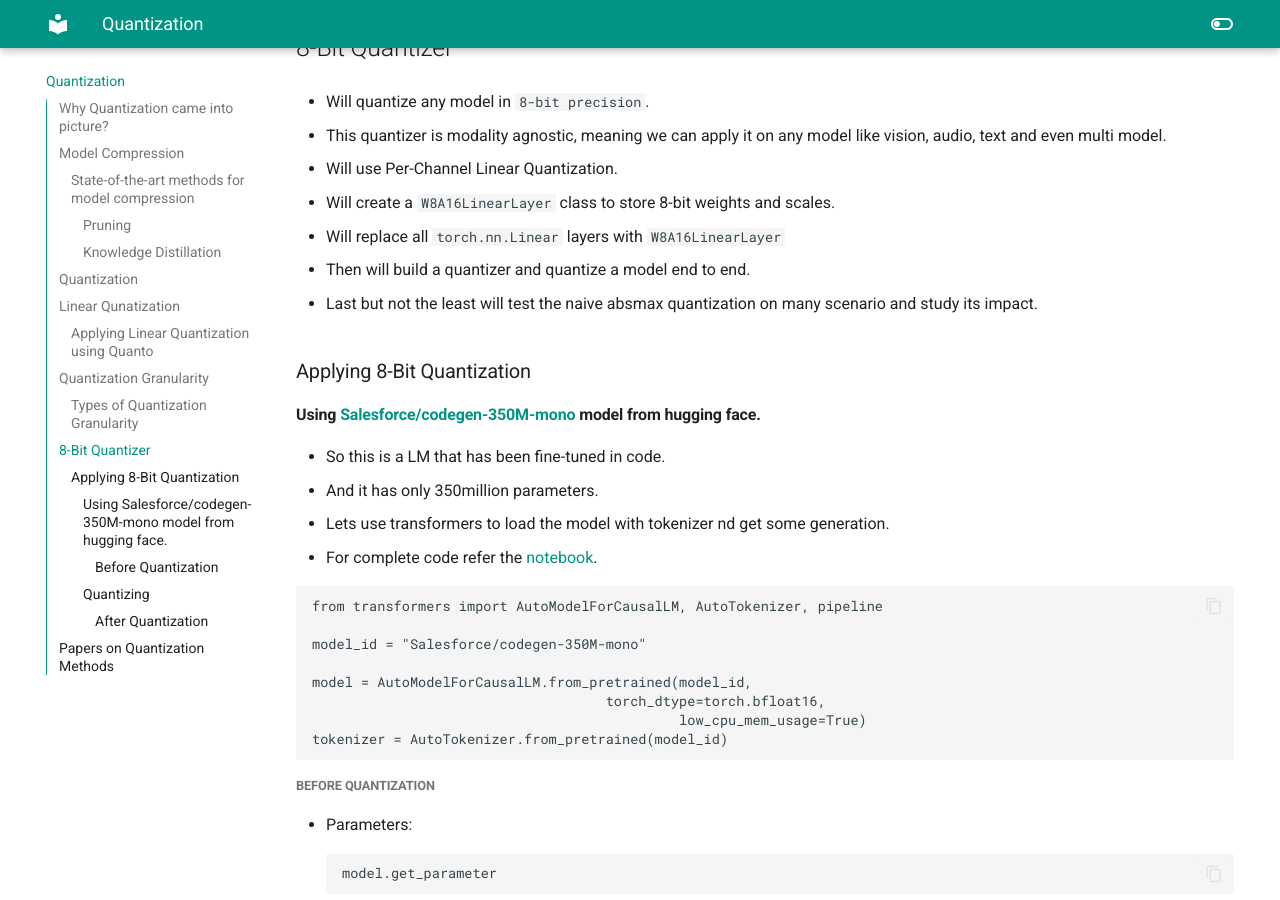
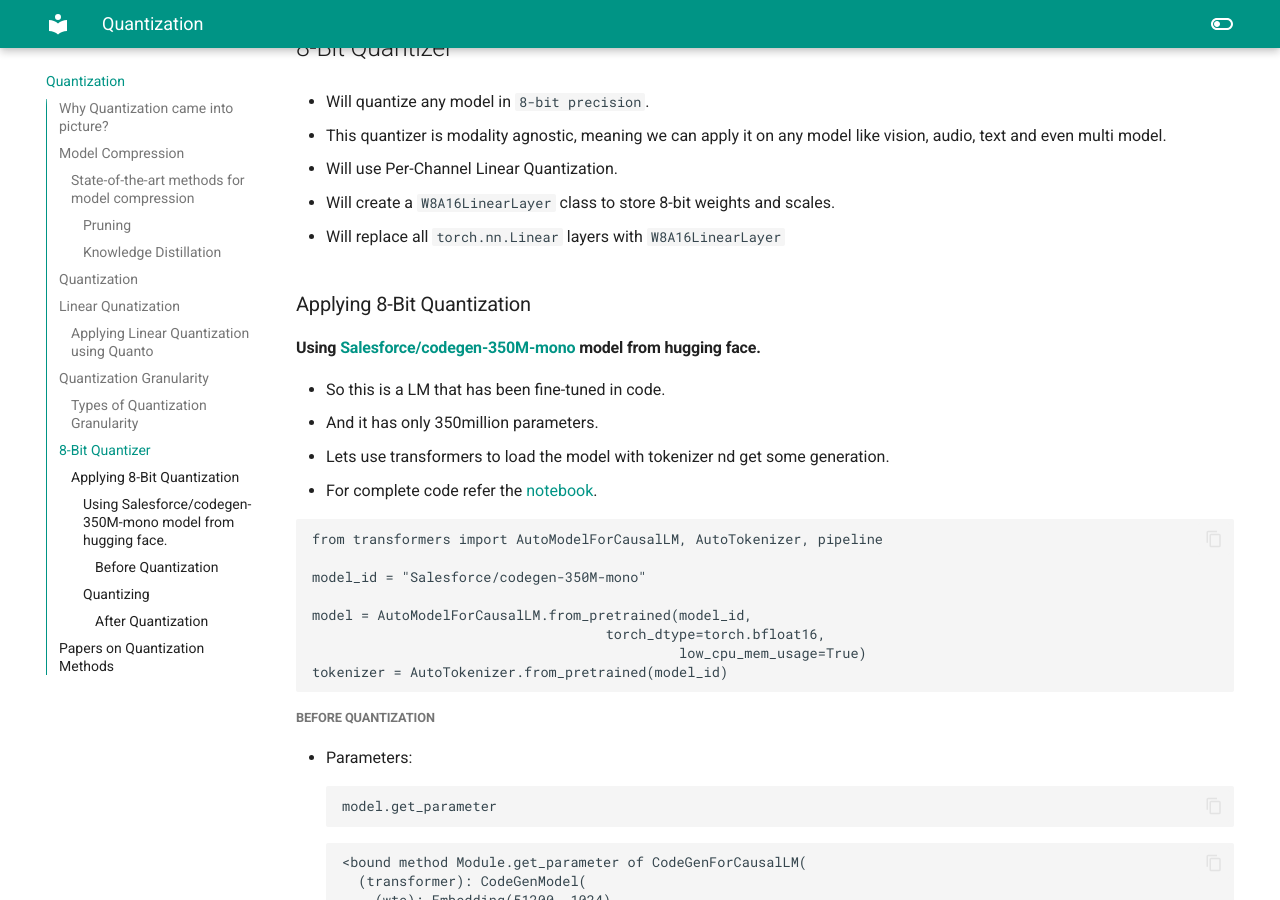
Before and after one commit to iamrajharshit/ProjectRakuten, an MkDocs documentation site: the page built from docs/Quantization.md, in a window 1280 px wide and 900 px high, scrolled down 4372 px. Built offline with MkDocs 1.6.1 and Material for MkDocs 9.7.7, drawn with Linux system fonts in a browser that asks for light colours.

Commit message:
updating quantization

```diff
--- a/docs/Quantization.md
+++ b/docs/Quantization.md
@@ -86,9 +86,9 @@ Quantization simply consists of repesenting model weights or activations in a lo
 
 - Will replace all `torch.nn.Linear` layers with `W8A16LinearLayer`
 
-- Then will build a quantizer and quantize a model end to end.
+<!-- - Then will build a quantizer and quantize a model end to end.
 
-- Last but not the least will test the naive absmax quantization on many scenario and study its impact.
+- Last but not the least will test the naive absmax quantization on many scenario and study its impact. -->
 
 
 ### Applying 8-Bit Quantization
```
